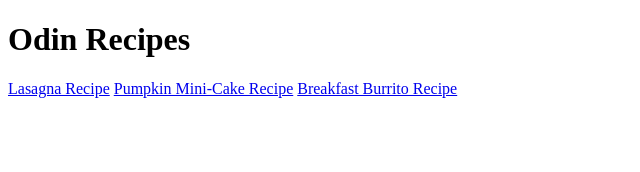
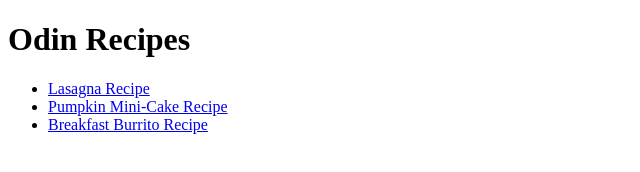
Before and after one commit to TheHelplessHero/odin-recipes, a plain HTML site: page index.html in a window 1280 px wide. Shown: the whole page, without its empty margins (0-640 px from the left). Drawn offline with Linux system fonts and the light colour scheme.

Commit message:
Clean index.html links

```diff
--- a/index.html
+++ b/index.html
@@ -7,9 +7,10 @@
 </head>
 <body>
     <h1>Odin Recipes</h1>
-    <a href="./recipes/lasagna.html">Lasagna Recipe</a>
-    <a href="./recipes/pumpkin-mini-cake.html">Pumpkin Mini-Cake Recipe</a>
-    <a href="./recipes/carne-asada.html">Breakfast Burrito Recipe</a>
-
+    <ul>
+        <li><a href="./recipes/lasagna.html">Lasagna Recipe</a></li>
+        <li><a href="./recipes/pumpkin-mini-cake.html">Pumpkin Mini-Cake Recipe</a></li>
+        <li><a href="./recipes/carne-asada.html">Breakfast Burrito Recipe</a></li>
+    </ul>
 </body>
 </html>
```
